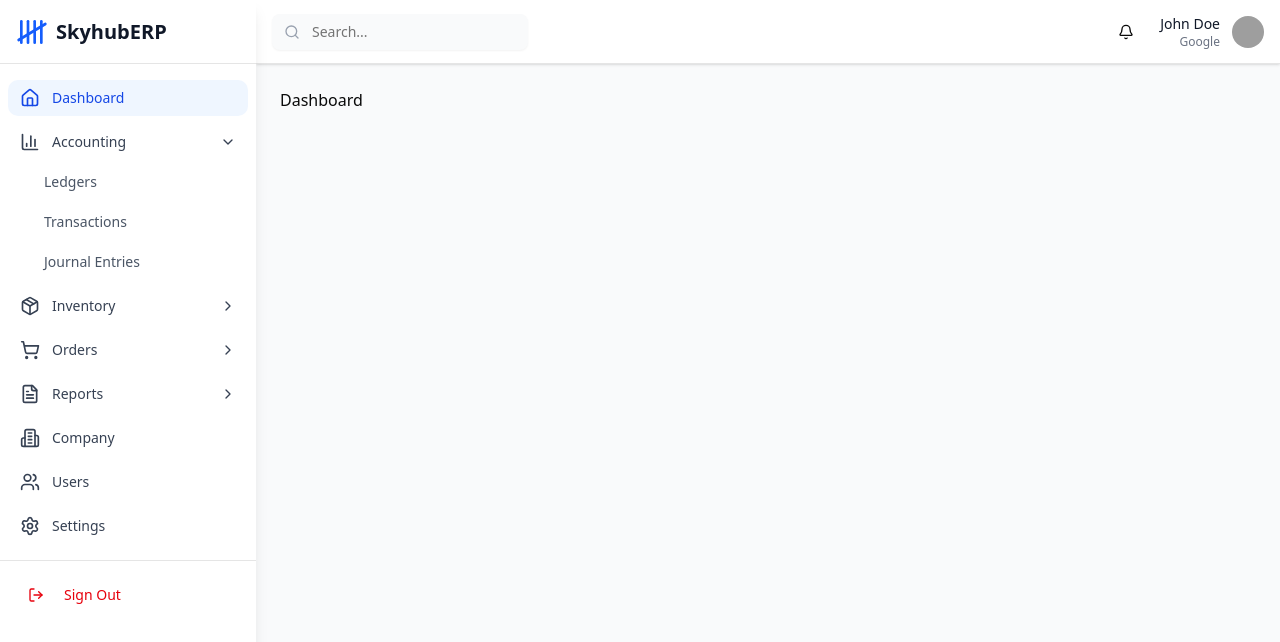
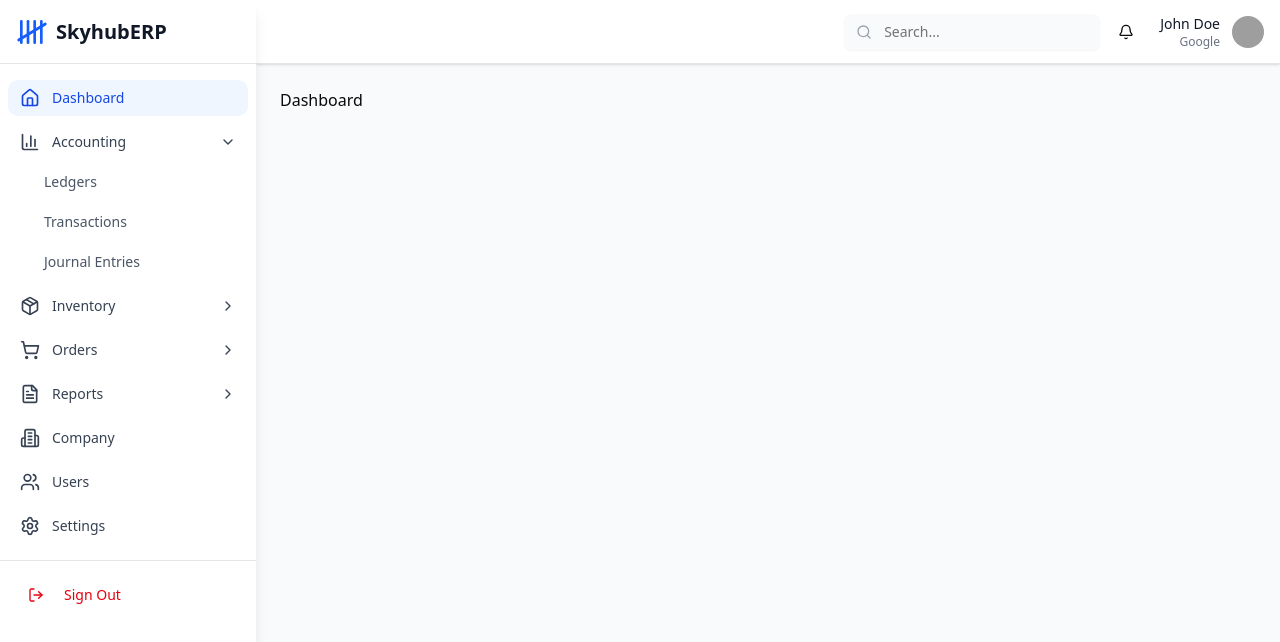
Before and after one commit to ryanzam/skyhuberp, a Next.js app: page /dashboard in a window 1280 px wide. Shown: the top 642 px of the page. Built offline with nearby package versions, Linux system fonts and the light colour scheme; grey boxes are pictures that could not be loaded.

Commit message:
add dashboard header

```diff
--- a/components/layouts/Header.tsx
+++ b/components/layouts/Header.tsx
@@ -10,16 +10,8 @@ const Header = () => {
 
     return (
         <header className="h-16 bg-white border-b shadow-sm">
-            <div className="flex items-center justify-between h-full px-4">
-                <div className="flex items-center space-x-4">
-                    <Button
-                        variant="ghost"
-                        size="sm"
-                        className="lg:hidden"
-                    >
-                        <Menu className="h-5 w-5" />
-                    </Button>
-
+            <div className="flex items-center justify-end h-full px-4">
+                <div className="flex items-center space-x-4 mr-2">
                     <div className="relative">
                         <Search className="absolute left-3 top-1/2 transform -translate-y-1/2 h-4 w-4 text-gray-400" />
                         <Input
```
